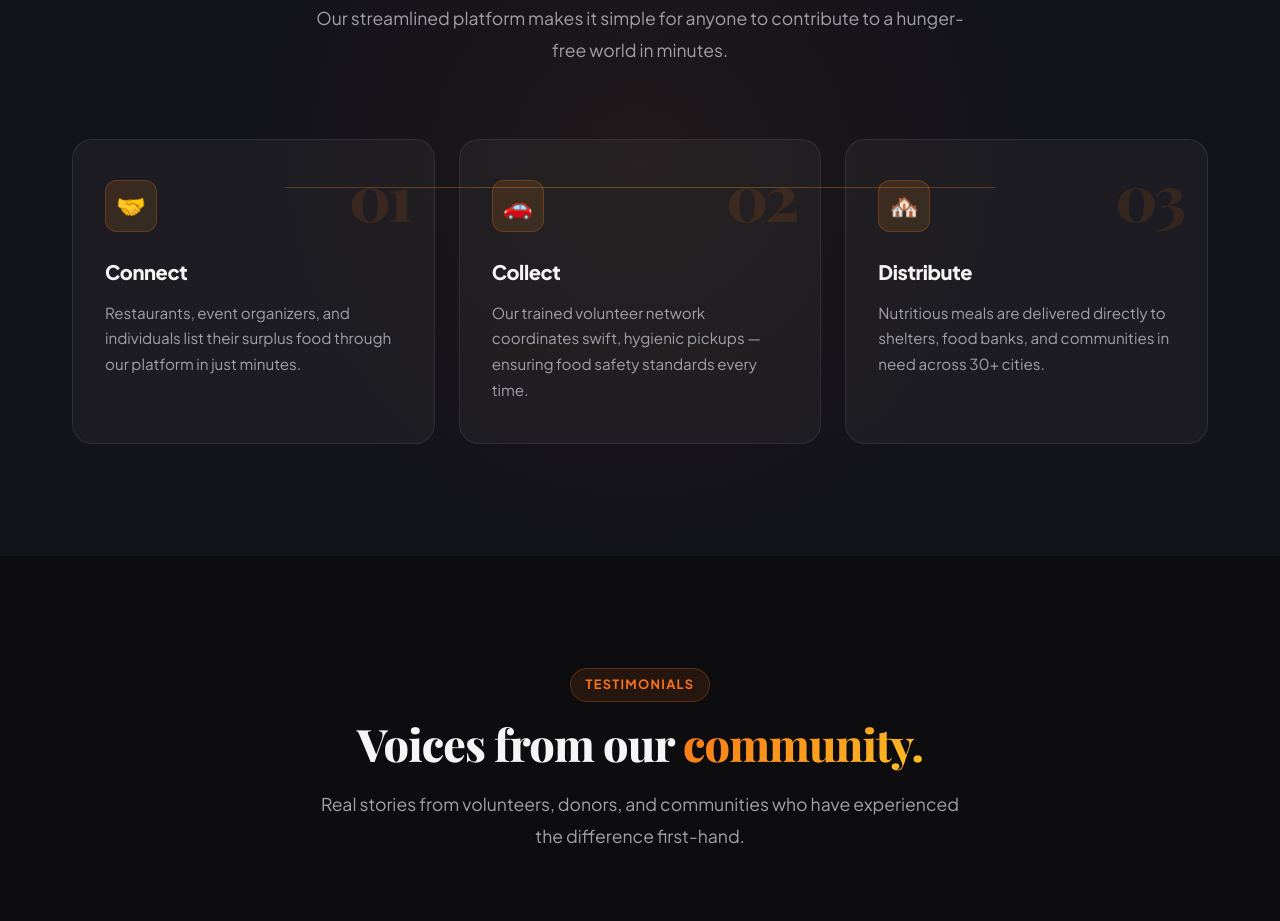
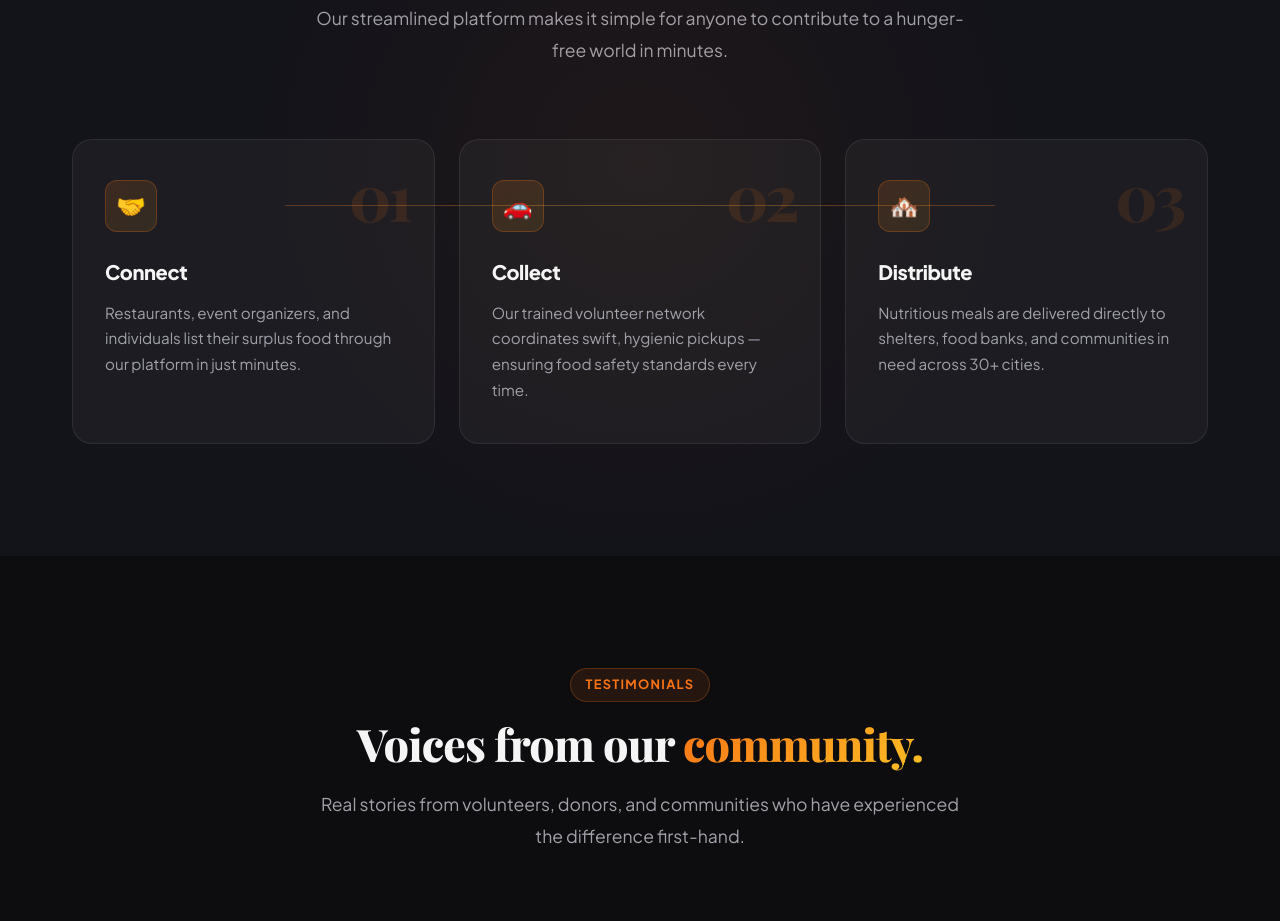
Before and after one commit to MuhammadDhanish/zero-hunger, a plain HTML site: page index.html in a window 1280 px wide. Shown: the part 2270-3191 px from the top of the page. Drawn offline with nearby package versions, Linux system fonts and the light colour scheme.

Commit message:
Align connector line to step icon centers in How It Works section

```diff
--- a/styles.css
+++ b/styles.css
@@ -699,7 +699,7 @@ body::before {
 .steps-grid::before {
   content: '';
   position: absolute;
-  top: 3rem;
+  top: calc(2.5rem + 26px);
   left: calc(16.67% + 24px);
   right: calc(16.67% + 24px);
   height: 1px;
```
